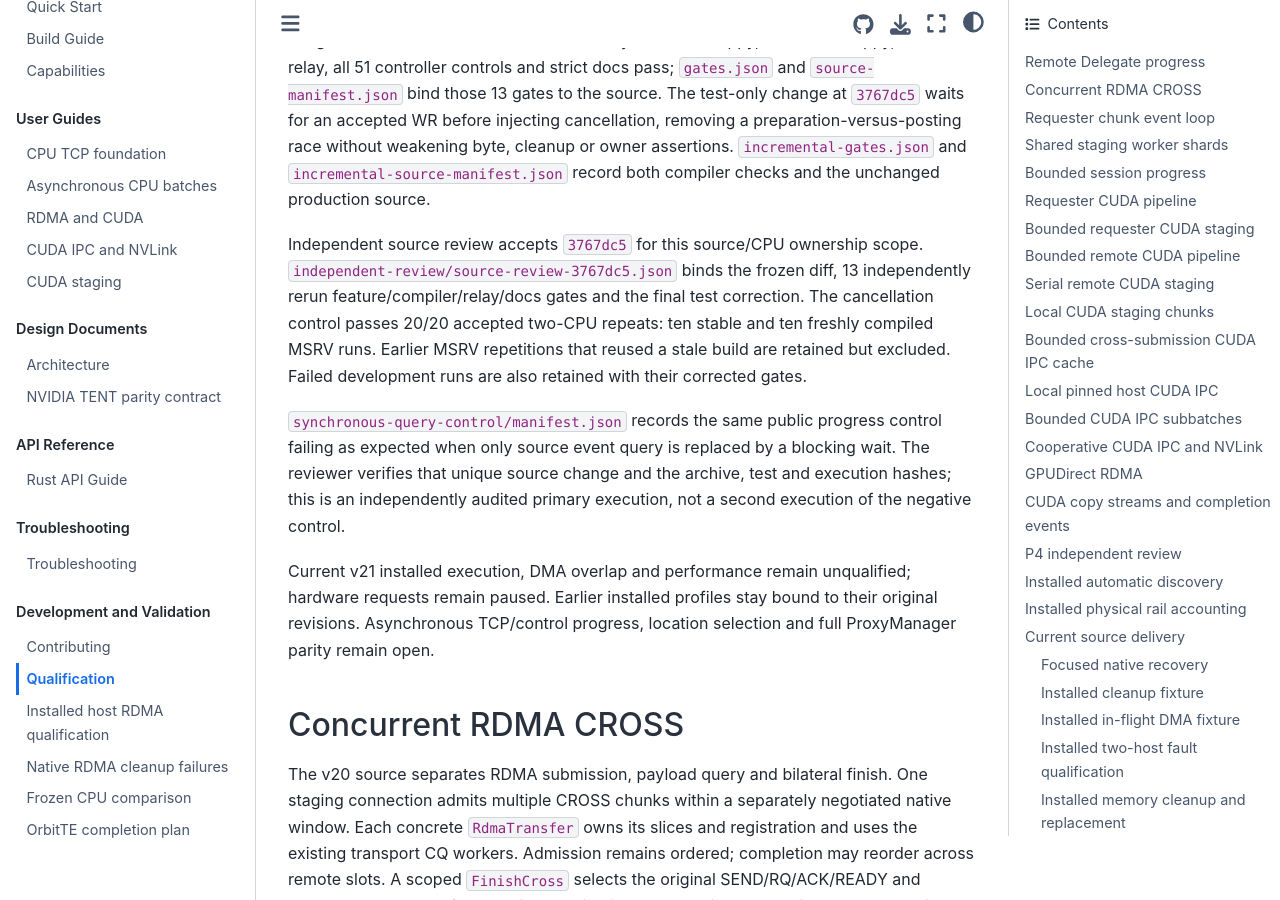
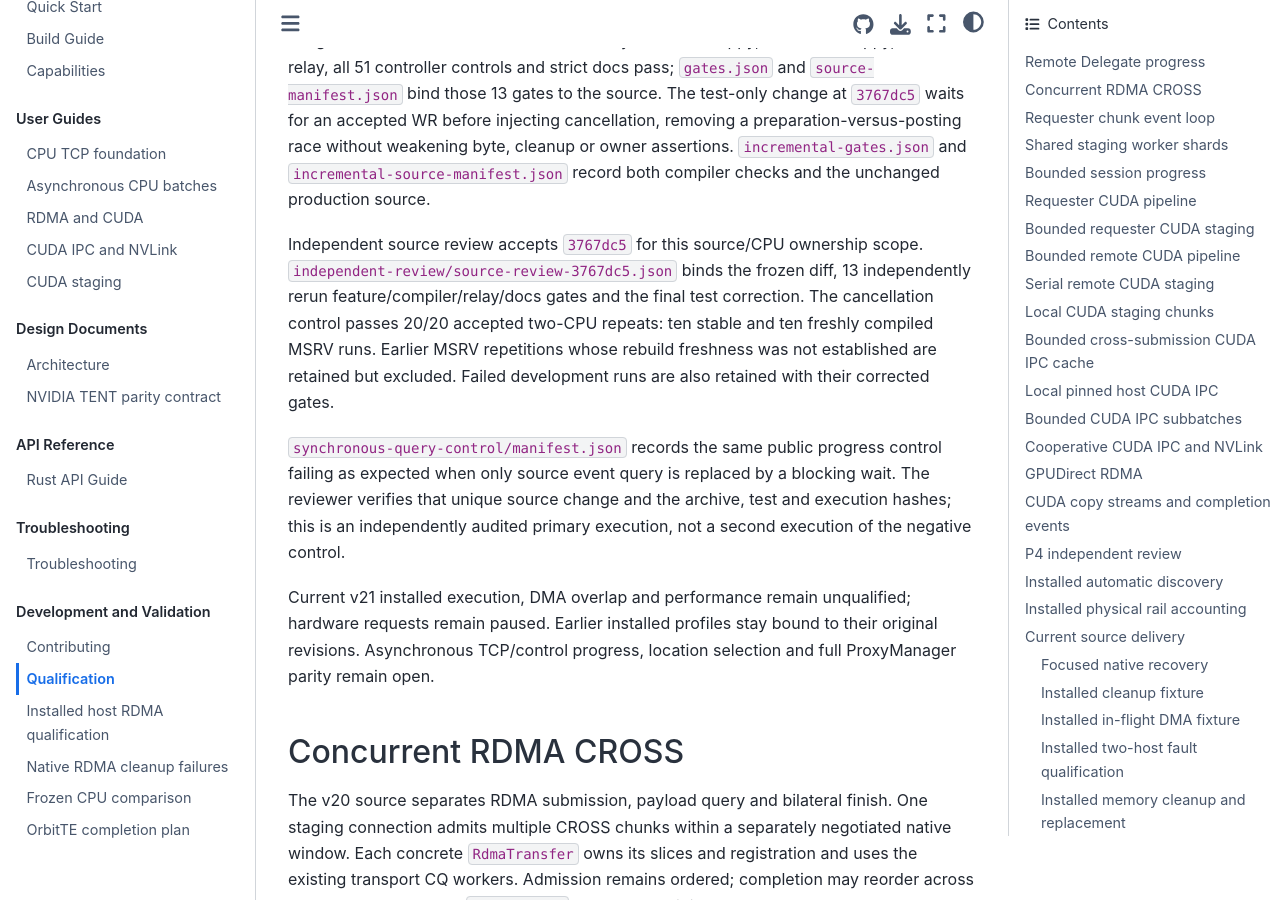
Before and after one commit to OrbitInfra/OrbitTE, a Sphinx documentation site: the page built from docs/qualification.md, in a window 1280 px wide and 900 px high, scrolled down 1209 px. Built offline with Sphinx 7.4.7 and the Sphinx Book theme 1.1.4, drawn with Linux system fonts in a browser that asks for light colours.

Commit message:
docs(qualification): clarify excluded MSRV repetitions

```diff
--- a/docs/qualification.md
+++ b/docs/qualification.md
@@ -60,8 +60,8 @@ Independent source review accepts `3767dc5` for this source/CPU ownership
 scope. `independent-review/source-review-3767dc5.json` binds the frozen diff,
 13 independently rerun feature/compiler/relay/docs gates and the final test
 correction. The cancellation control passes 20/20 accepted two-CPU repeats:
-ten stable and ten freshly compiled MSRV runs. Earlier MSRV repetitions that
-reused a stale build are retained but excluded. Failed development runs are
+ten stable and ten freshly compiled MSRV runs. Earlier MSRV repetitions whose
+rebuild freshness was not established are retained but excluded. Failed development runs are
 also retained with their corrected gates.
 
 `synchronous-query-control/manifest.json` records the same public progress
```
